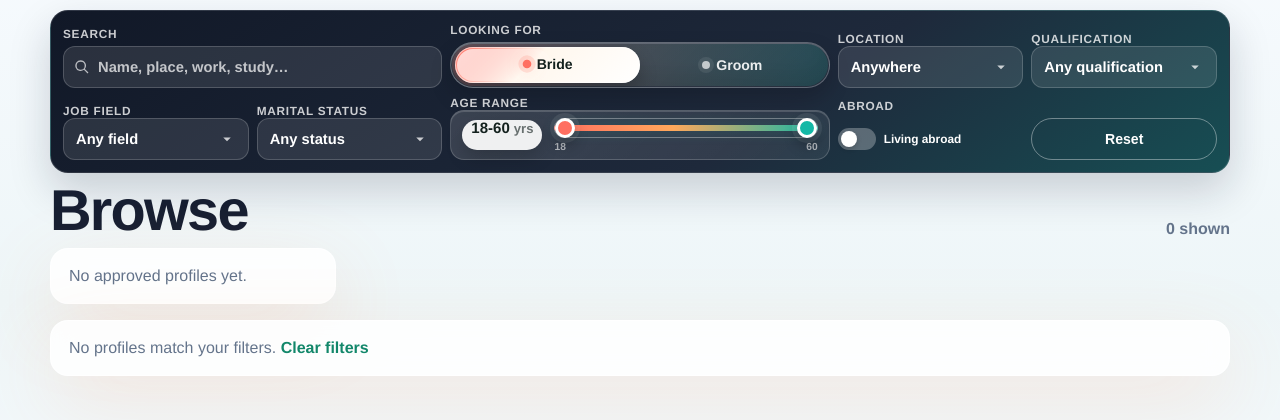
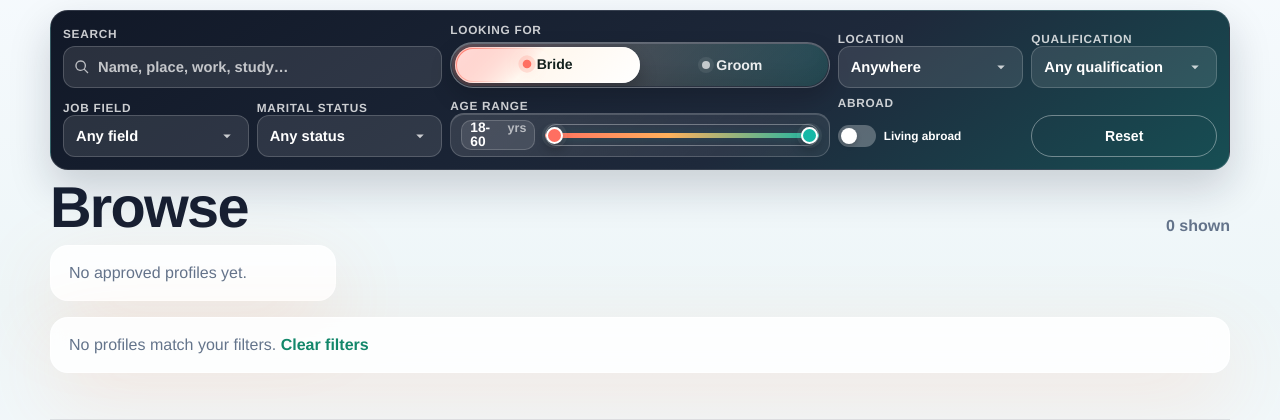
Before and after one commit to greenethirteen/halal-swipe, a FastAPI app: page /profiles in a window 1280 px wide. Shown: the part 120-540 px from the top of the page. Run offline with FastAPI, Linux system fonts and the light colour scheme; some libraries are stand-ins or nearby versions.

Commit message:
Simplify age range filter design

```diff
--- a/app/settings.py
+++ b/app/settings.py
@@ -28,7 +28,7 @@ class Settings(BaseSettings):
 
     @property
     def asset_version(self) -> str:
-        return f"{self.static_version}-20260718-07"
+        return f"{self.static_version}-20260718-08"
 
     @property
     def google_client_id_clean(self) -> str:
--- a/app/static/styles.css
+++ b/app/static/styles.css
@@ -591,43 +591,41 @@ label { display: grid; gap: 8px; font-weight: 750; color: var(--ink); }
 .bf-age-range-field { grid-column: span 2; }
 .bf-age-range {
   display: grid;
-  grid-template-columns: auto 1fr;
-  grid-template-rows: auto auto;
-  column-gap: 12px;
-  row-gap: 4px;
+  grid-template-columns: 74px 1fr;
+  column-gap: 10px;
+  row-gap: 0;
   align-items: center;
   min-height: 42px;
-  padding: 7px 11px;
+  padding: 6px 10px;
   border: 1px solid rgba(255,255,255,.18);
   border-radius: 14px;
-  background: linear-gradient(135deg, rgba(255,255,255,.15), rgba(255,255,255,.07));
+  background: linear-gradient(135deg, rgba(255,255,255,.12), rgba(255,255,255,.06));
   box-shadow: inset 0 1px 0 rgba(255,255,255,.16);
   transition: height .34s cubic-bezier(.2,.8,.2,1), min-height .34s cubic-bezier(.2,.8,.2,1), padding .34s cubic-bezier(.2,.8,.2,1), border-radius .34s cubic-bezier(.2,.8,.2,1);
 }
 .bf-age-readout {
-  grid-row: 1 / 3;
   display: inline-flex;
   align-items: baseline;
   justify-content: center;
   gap: 4px;
-  min-width: 74px;
-  min-height: 30px;
-  padding: 0 9px;
-  border-radius: 999px;
-  background: rgba(255,255,255,.92);
-  color: #13211e;
-  font-size: .82rem;
+  min-width: 0;
+  min-height: 28px;
+  padding: 0 8px;
+  border: 1px solid rgba(255,255,255,.18);
+  border-radius: 10px;
+  background: rgba(255,255,255,.1);
+  color: #fff;
+  font-size: .78rem;
   line-height: 1;
   letter-spacing: 0;
   text-transform: none;
-  box-shadow: 0 8px 18px rgba(0,0,0,.18);
 }
 .browse-filters.is-compact .bf-age-readout { justify-content: center; }
-.bf-age-readout strong { font-size: .94rem; }
-.bf-age-readout span { color: rgba(19,33,30,.62); font-weight: 900; }
+.bf-age-readout strong { font-size: .86rem; }
+.bf-age-readout span { color: rgba(255,255,255,.62); font-weight: 900; }
 .bf-range-track {
   position: relative;
-  height: 20px;
+  height: 22px;
   display: flex;
   align-items: center;
 }
@@ -637,16 +635,16 @@ label { display: grid; gap: 8px; font-weight: 750; color: var(--ink); }
   position: absolute;
   left: 0;
   right: 0;
-  height: 6px;
+  height: 5px;
   border-radius: 999px;
 }
-.bf-range-track::before { background: rgba(255,255,255,.18); box-shadow: inset 0 1px 2px rgba(0,0,0,.18); }
-.bf-range-fill { background: linear-gradient(90deg, #ff6f61, #ffa85b 45%, #14b8a6); box-shadow: 0 0 14px rgba(20,184,166,.24); }
+.bf-range-track::before { background: rgba(255,255,255,.2); box-shadow: inset 0 1px 2px rgba(0,0,0,.16); }
+.bf-range-fill { background: linear-gradient(90deg, #ff6f61, #ffb15b 45%, #14b8a6); box-shadow: 0 0 10px rgba(20,184,166,.2); }
 .bf-range-track input[type="range"] {
   position: absolute;
   inset: 0;
   width: 100%;
-  height: 20px;
+  height: 22px;
   margin: 0;
   padding: 0;
   appearance: none;
@@ -658,37 +656,27 @@ label { display: grid; gap: 8px; font-weight: 750; color: var(--ink); }
 .bf-range-track input[type="range"]:focus-visible { outline: none; }
 .bf-range-track input[type="range"]::-webkit-slider-thumb {
   appearance: none;
-  width: 20px;
-  height: 20px;
-  border: 3px solid #fff;
+  width: 17px;
+  height: 17px;
+  border: 2px solid #fff;
   border-radius: 50%;
   background: #14b8a6;
-  box-shadow: 0 7px 14px rgba(0,0,0,.3), 0 0 0 5px rgba(255,255,255,.08);
+  box-shadow: 0 5px 11px rgba(0,0,0,.3), 0 0 0 4px rgba(255,255,255,.07);
   pointer-events: auto;
 }
 .bf-range-track input[type="range"]:first-of-type::-webkit-slider-thumb { background: #ff6f61; }
-.bf-range-track input[type="range"]:focus-visible::-webkit-slider-thumb { box-shadow: 0 7px 14px rgba(0,0,0,.3), 0 0 0 6px rgba(255,255,255,.2); }
+.bf-range-track input[type="range"]:focus-visible::-webkit-slider-thumb { box-shadow: 0 5px 11px rgba(0,0,0,.3), 0 0 0 6px rgba(255,255,255,.18); }
 .bf-range-track input[type="range"]::-moz-range-thumb {
-  width: 16px;
-  height: 16px;
-  border: 3px solid #fff;
+  width: 15px;
+  height: 15px;
+  border: 2px solid #fff;
   border-radius: 50%;
   background: #14b8a6;
-  box-shadow: 0 7px 14px rgba(0,0,0,.3), 0 0 0 5px rgba(255,255,255,.08);
+  box-shadow: 0 5px 11px rgba(0,0,0,.3), 0 0 0 4px rgba(255,255,255,.07);
   pointer-events: auto;
 }
 .bf-range-track input[type="range"]:first-of-type::-moz-range-thumb { background: #ff6f61; }
-.bf-range-track input[type="range"]:focus-visible::-moz-range-thumb { box-shadow: 0 7px 14px rgba(0,0,0,.3), 0 0 0 6px rgba(255,255,255,.2); }
-.bf-age-scale {
-  display: flex;
-  justify-content: space-between;
-  color: rgba(255,255,255,.62);
-  font-size: .64rem;
-  font-weight: 900;
-  line-height: 1;
-  letter-spacing: 0;
-  text-transform: none;
-}
+.bf-range-track input[type="range"]:focus-visible::-moz-range-thumb { box-shadow: 0 5px 11px rgba(0,0,0,.3), 0 0 0 6px rgba(255,255,255,.18); }
 .browse-filters.is-compact .bf-age-range {
   height: 30px;
   min-height: 30px;
@@ -700,8 +688,7 @@ label { display: grid; gap: 8px; font-weight: 750; color: var(--ink); }
 }
 .browse-filters.is-compact .bf-age-readout { font-size: .68rem; }
 .browse-filters.is-compact .bf-age-readout strong { font-size: .76rem; }
-.browse-filters.is-compact .bf-range-track,
-.browse-filters.is-compact .bf-age-scale { display: none; }
+.browse-filters.is-compact .bf-range-track { display: none; }
 .bf-type-field { display: grid; grid-column: span 2; }
 .bf-profile-toggle {
   position: relative;
@@ -835,12 +822,12 @@ label { display: grid; gap: 8px; font-weight: 750; color: var(--ink); }
   .bf-search-field { grid-column: 1 / -1; }
   .bf-type-field { grid-column: span 1; }
   .bf-age-range-field { grid-column: span 1; }
-  .bf-age-range { grid-template-columns: 1fr; grid-template-rows: auto auto auto; min-height: 38px; padding: 7px 10px; row-gap: 5px; }
-  .bf-age-readout { grid-row: auto; min-height: 28px; min-width: 0; }
-  .bf-age-readout strong { font-size: .9rem; }
-  .bf-range-track { height: 16px; }
-  .bf-range-track input[type="range"] { height: 16px; }
-  .bf-range-track input[type="range"]::-webkit-slider-thumb { width: 17px; height: 17px; border-width: 2px; }
+  .bf-age-range { grid-template-columns: 62px 1fr; min-height: 38px; padding: 6px 9px; column-gap: 8px; }
+  .bf-age-readout { min-height: 26px; padding: 0 6px; }
+  .bf-age-readout strong { font-size: .78rem; }
+  .bf-range-track { height: 18px; }
+  .bf-range-track input[type="range"] { height: 18px; }
+  .bf-range-track input[type="range"]::-webkit-slider-thumb { width: 15px; height: 15px; border-width: 2px; }
   .bf-profile-toggle { min-height: 38px; padding: 3px; }
   .bf-profile-toggle button { min-height: 32px; font-size: .8rem; }
   .bf-search input, .bf-select-btn, .bf-field input, .bf-reset-field .button { height: 38px; min-height: 38px; }
--- a/app/templates/profiles.html
+++ b/app/templates/profiles.html
@@ -78,7 +78,6 @@
             <input id="fMinRange" type="range" min="18" max="60" value="18" aria-label="Minimum age">
             <input id="fMaxRange" type="range" min="18" max="60" value="60" aria-label="Maximum age">
           </div>
-          <div class="bf-age-scale" aria-hidden="true"><span>18</span><span>60</span></div>
         </div>
       </div>
       <label class="bf-field bf-toggle-field"><span class="bf-label">Abroad</span>
```
